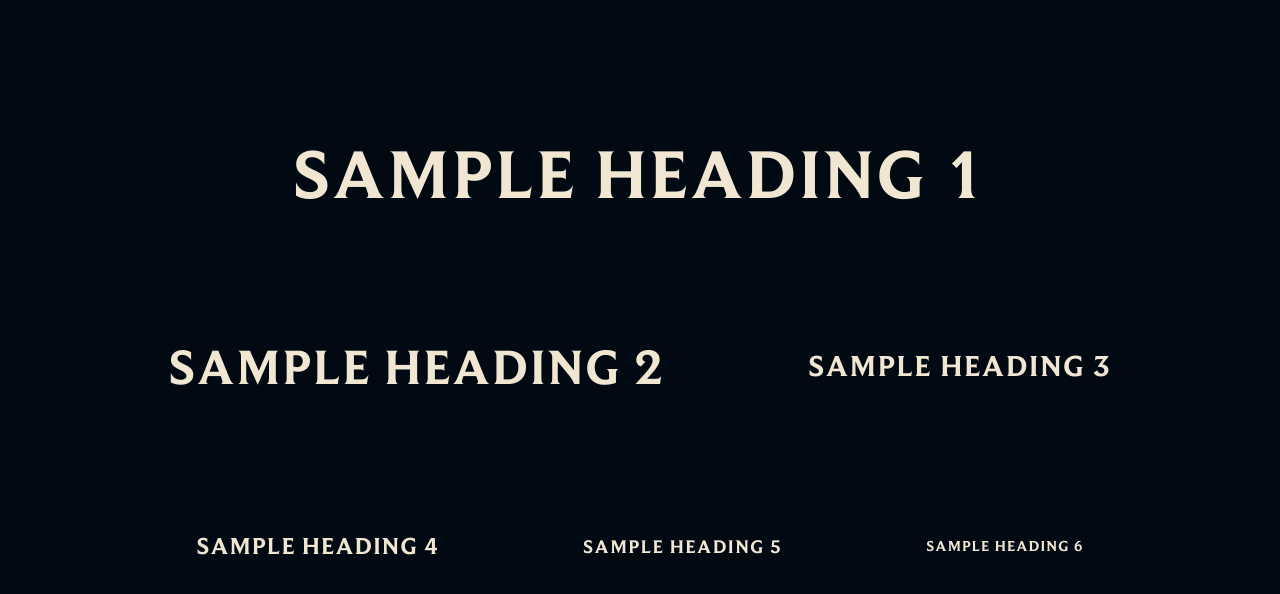
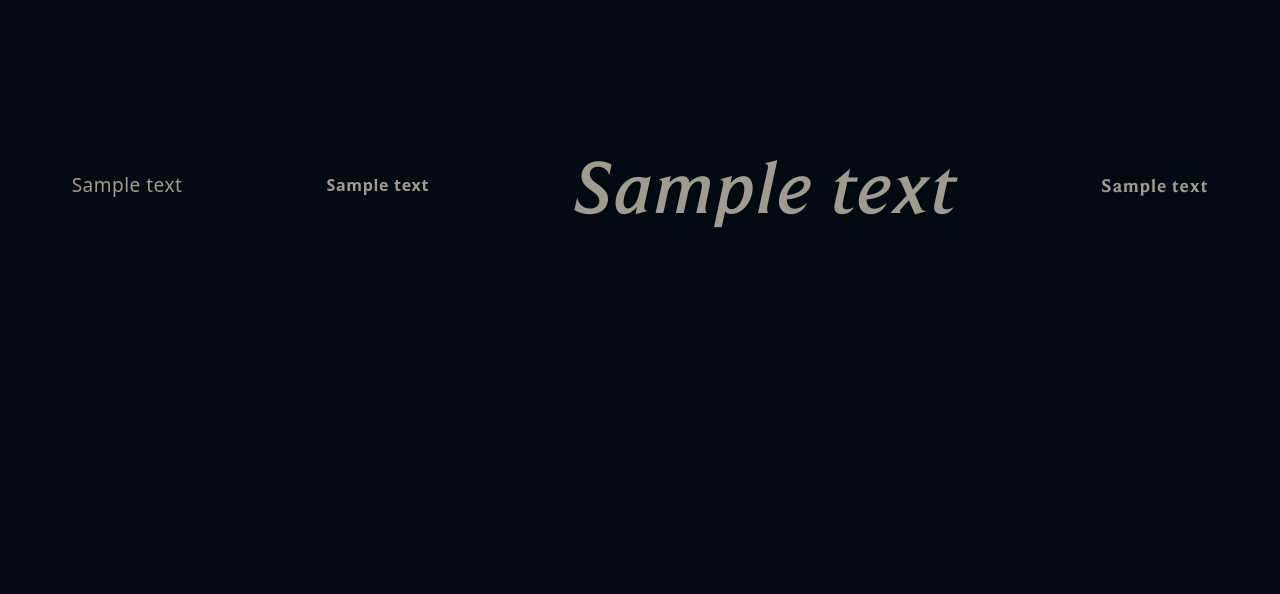
Before and after one commit to nathanelcorpuz/lol-landing-page, a Next.js app: page / in a window 1280 px wide. Shown: the top 594 px of the page. Built offline with nearby package versions, Linux system fonts and the light colour scheme.

Commit message:
text standards

```diff
--- a/src/app/page.tsx
+++ b/src/app/page.tsx
@@ -7,16 +7,29 @@ import Heading3 from "@/components/text/heading/Heading3";
 import Heading4 from "@/components/text/heading/Heading4";
 import Heading5 from "@/components/text/heading/Heading5";
 import Heading6 from "@/components/text/heading/Heading6";
+import Standard1 from "@/components/text/standard/Standard1";
+import Standard2 from "@/components/text/standard/Standard2";
+import Standard3 from "@/components/text/standard/Standard3";
+import Standard4 from "@/components/text/standard/Standard4";
 
 export default function Home() {
 	return (
 		<main className="pt-36 flex justify-center items-center gap-36 flex-wrap">
-			<Heading1>Sample heading 1</Heading1>
+			{/* text standards */}
+			<Standard1>Sample text</Standard1>
+			<Standard2>Sample text</Standard2>
+			<Standard3>Sample text</Standard3>
+			<Standard4>Sample text</Standard4>
+
+			{/* text headings */}
+			{/* <Heading1>Sample heading 1</Heading1>
 			<Heading2>Sample heading 2</Heading2>
 			<Heading3>Sample heading 3</Heading3>
 			<Heading4>Sample heading 4</Heading4>
 			<Heading5>Sample heading 5</Heading5>
-			<Heading6>Sample heading 6</Heading6>
+			<Heading6>Sample heading 6</Heading6> */}
+
+			{/* buttons */}
 			{/* <NormalButton />
 			<NormalHextechButton text="DISCOVER MORE CHAMPIONS" />
 			<HextechButton /> */}
--- /dev/null
+++ b/src/components/text/standard/Standard1.tsx
@@ -0,0 +1,7 @@
+export default function Standard1({ children }: { children: React.ReactNode }) {
+	return (
+		<p className="text-grey-1 text-sMedium leading-[27px] tracking-[0.5px] font-spiegel font-light">
+			{children}
+		</p>
+	);
+}
--- /dev/null
+++ b/src/components/text/standard/Standard2.tsx
@@ -0,0 +1,7 @@
+export default function Standard2({ children }: { children: React.ReactNode }) {
+	return (
+		<p className="text-grey-1 text-sBol leading-[21px] tracking-[0.7px] font-spiegel font-bold">
+			{children}
+		</p>
+	);
+}
--- /dev/null
+++ b/src/components/text/standard/Standard3.tsx
@@ -0,0 +1,7 @@
+export default function Standard3({ children }: { children: React.ReactNode }) {
+	return (
+		<p className="text-grey-1 text-sLarge leading-[83px] tracking-[1.9px] italic font-medium font-beaufort">
+			{children}
+		</p>
+	);
+}
--- /dev/null
+++ b/src/components/text/standard/Standard4.tsx
@@ -0,0 +1,7 @@
+export default function Standard4({ children }: { children: React.ReactNode }) {
+	return (
+		<p className="text-grey-1 text-sStat leading-[27px] tracking-[0.9px] font-beaufort font-bold">
+			{children}
+		</p>
+	);
+}
```
